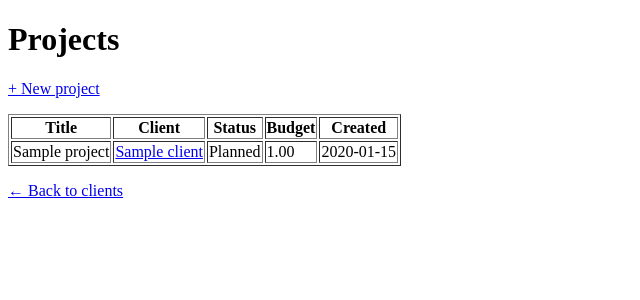
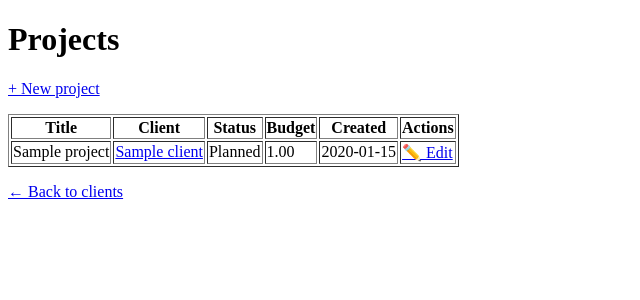
Before and after one commit to Annette3125/freelancer-crm, a Django app: page /clients/projects/ in a window 1280 px wide. Shown: the part 108-408 px from the top of the page, without its empty margins (0-640 px from the left). Run offline with Django 5.2, Linux system fonts and the light colour scheme; tables that the repository leaves empty hold one stand-in row (values such as "Sample post").

Commit message:
change project_list.html, add new column actions  and url. for project update

```diff
--- a/templates/projects/project_list.html
+++ b/templates/projects/project_list.html
@@ -16,6 +16,7 @@
             <th>Status</th>
             <th>Budget</th>
             <th>Created</th>
+            <th>Actions</th>
         </tr>
         {% for project in projects %}
         <tr>
@@ -34,10 +35,15 @@
                 {% endif %}
             </td>
             <td>{{ project.created_at|date:"Y-m-d" }}</td>
+
+         <td>
+            <a href="{% url 'project_update' project.pk %}">✏️ Edit</a>
+        </td>
+
         </tr>
         {% empty %}
         <tr>
-            <td colspan="5">No projects yet.</td>
+            <td colspan="6">No projects yet.</td>
         </tr>
         {% endfor %}
     </table>
```
